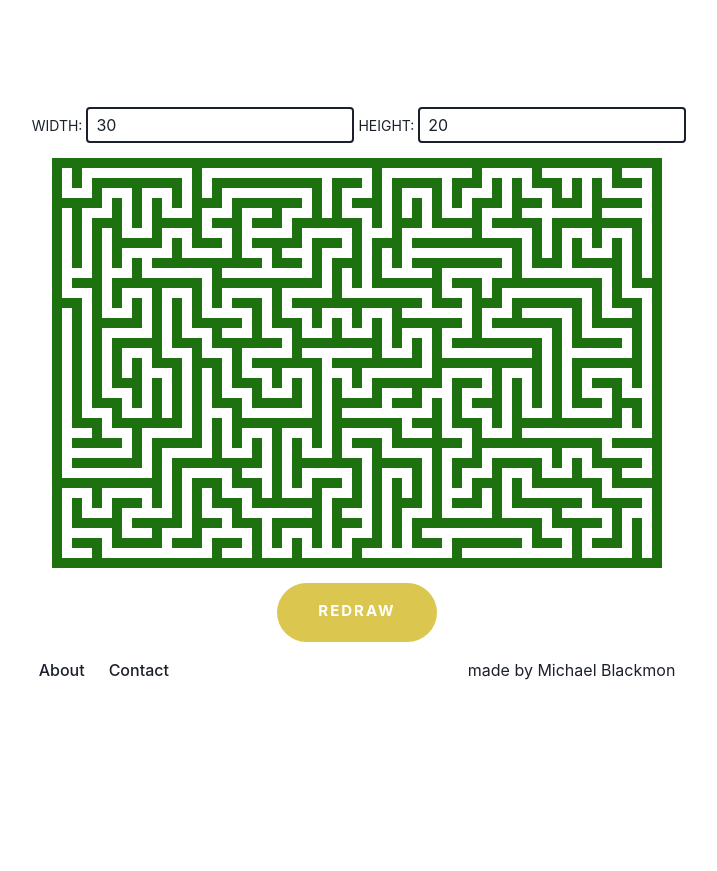
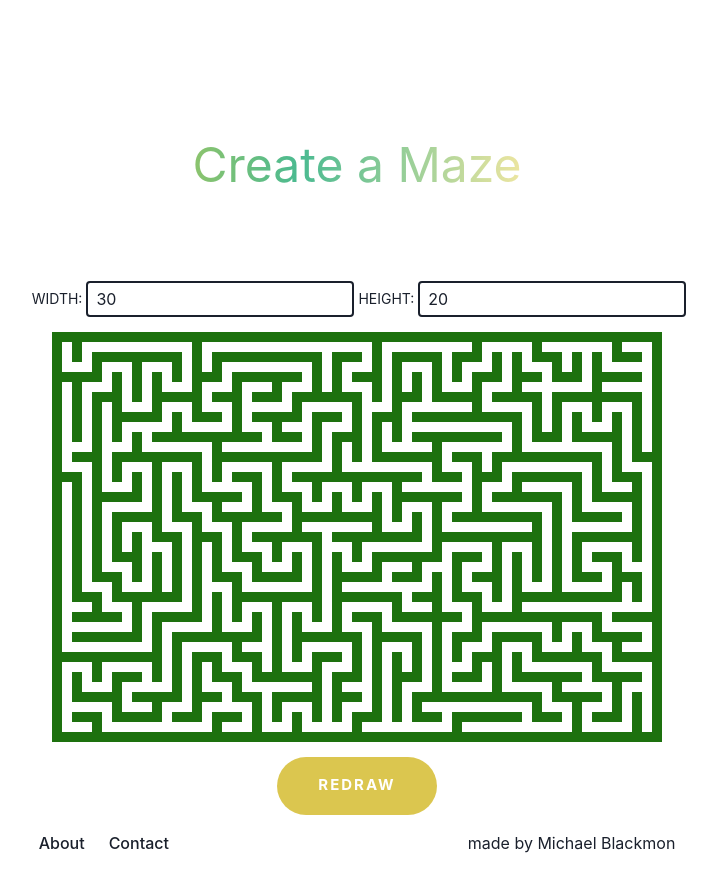
Before and after one commit to mister-r-a-y/Maze-Maker, a React (Vite) app: page / in a window 1280 px wide. Shown: the whole page, without its empty margins (283-1000 px from the left). Before the commit the page ends 800 px from the top, so only its background shows below. Built offline with nearby package versions, Linux system fonts and the light colour scheme.

Commit message:
Add header text to MazeConfig

```diff
--- a/src/Components/MazeConfig.tsx
+++ b/src/Components/MazeConfig.tsx
@@ -6,6 +6,7 @@ export default function MazeConfig() {
   const [height, setHeight] = useState('20')
   // allows consistent reload with the setState functions
   const [seed, setSeed] = useState(0)
+
 
   function handleWidth(e: ChangeEvent<HTMLInputElement>) {
     setWidth(e.target.value)
@@ -34,7 +35,12 @@ export default function MazeConfig() {
   )
 
   return (
-    <div className='maze-container'>
+    <div className='container'>
+      <div className='header'>
+        <div className='header-effect'>
+          <div className='header-effect-text'>Create a Maze</div>
+        </div>
+      </div>
       <form>
         <div className='size-inputs'>
           <label htmlFor="width">Width:</label>
@@ -58,7 +64,11 @@ export default function MazeConfig() {
       {/* make sure zeros don't break the maze render and call <MazeControl /> */}
       {controlView}
       <div className="button-container">
-        <input className="button button-outline" type="button" value="Redraw" onClick={handleRedraw} />
+        <input
+          className="button button-outline"
+          type="button"
+          value="Redraw"
+          onClick={handleRedraw} />
       </div>
     </div>
   )
```
